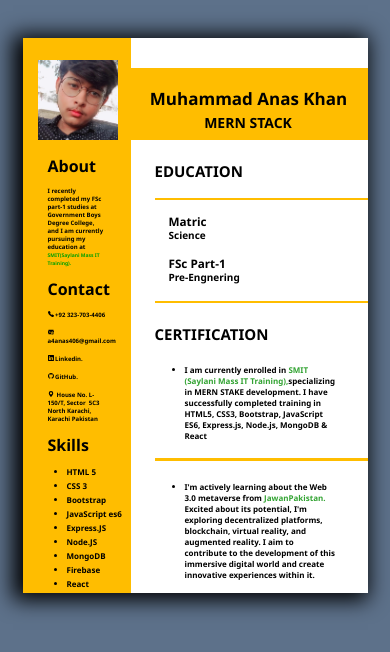
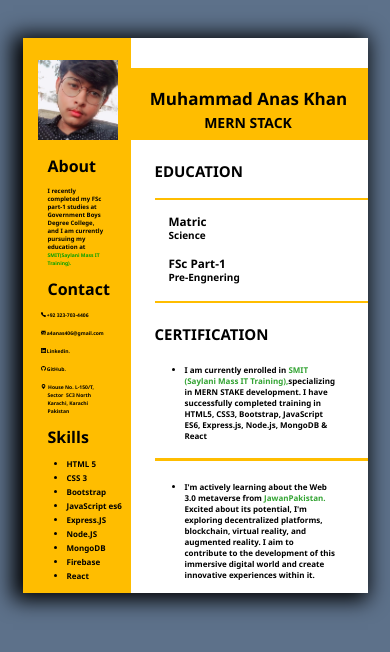
Before and after one commit to anaskhancodes/React-resume-cv, a React (Create React App) app: page / in a window 390 px wide. Shown: the top 652 px of the page. Built offline with nearby package versions, Linux system fonts and the light colour scheme.

Commit message:
add icons

```diff
--- a/src/index.css
+++ b/src/index.css
@@ -68,6 +68,10 @@ body {
     width: 108px;
     height: 555px;
   }
+  .right-info a{
+    font-size: 5px;
+    margin-left: -7px;
+  }
   .resume .right-info img{
     width: 80px;
     height: 80px;
```
